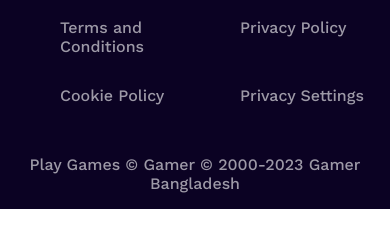
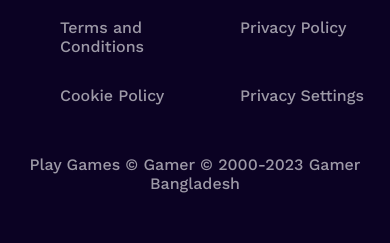
Before and after one commit to Abdullah-Al-Mehmud/assingment-2-gamer-zone, a plain HTML site: page index.html in a window 390 px wide. Shown: the part 4455-4698 px from the top of the page. Before the commit the page ends 4664 px from the top, so only its background shows below. Drawn offline with nearby package versions, Linux system fonts and the light colour scheme; a web font is replaced by a local one.

Commit message:
added more responsive to footer

```diff
--- a/style.css
+++ b/style.css
@@ -299,7 +299,6 @@
 /* footer section start */
 
 .footer {
-  height: 700px;
   background: #0b0223;
 }
 .footer-logo {
@@ -367,6 +366,7 @@
 .footer-copyright {
   text-align: center;
   margin-top: 50px;
+  padding-bottom: 50px;
 }
 .footer-copyright p {
   color: rgba(255, 255, 255, 0.6);
@@ -456,9 +456,6 @@
     grid-template-columns: repeat(2, 1fr);
     padding-left: 60px;
   }
-  .footer-copyright {
-    margin-top: 50px;
-  }
 }
 /* mobile responsive sec end */
 
```
